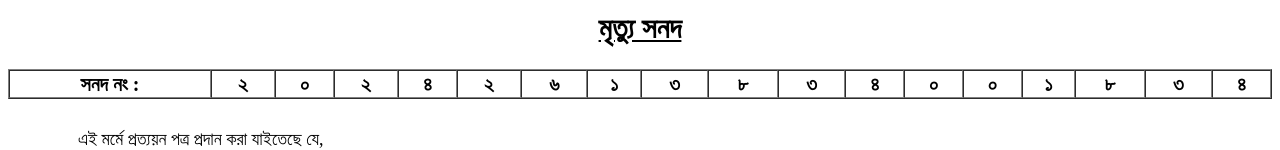
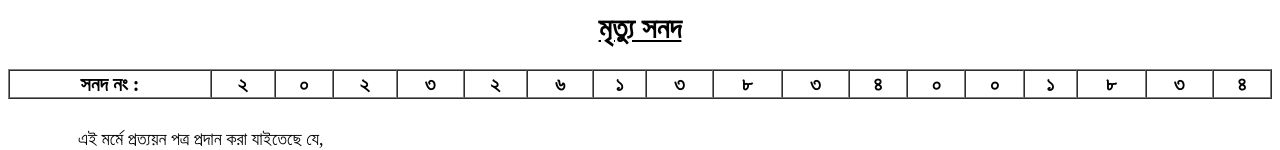
Before and after one commit to kalindiup/index.php-onlinetrack-deathCertificate_jachai-id-5612db2285c12d5b1b3b0669c53c3f309b304123, a plain HTML site: page index.html in a window 1280 px wide. Shown: the part 138-288 px from the top of the page. Drawn offline with Linux system fonts and the light colour scheme.

Commit message:
Update index.html

```diff
--- a/index.html
+++ b/index.html
@@ -40,7 +40,7 @@
 
 					<td style="text-align:center; font-weight:bold; font-size:20px;">২</td>
 
-					<td style="text-align:center; font-weight:bold; font-size:20px;">৪</td>
+					<td style="text-align:center; font-weight:bold; font-size:20px;">৩</td>
 
 					<td style="text-align:center; font-weight:bold; font-size:20px;">২</td>
 
```
